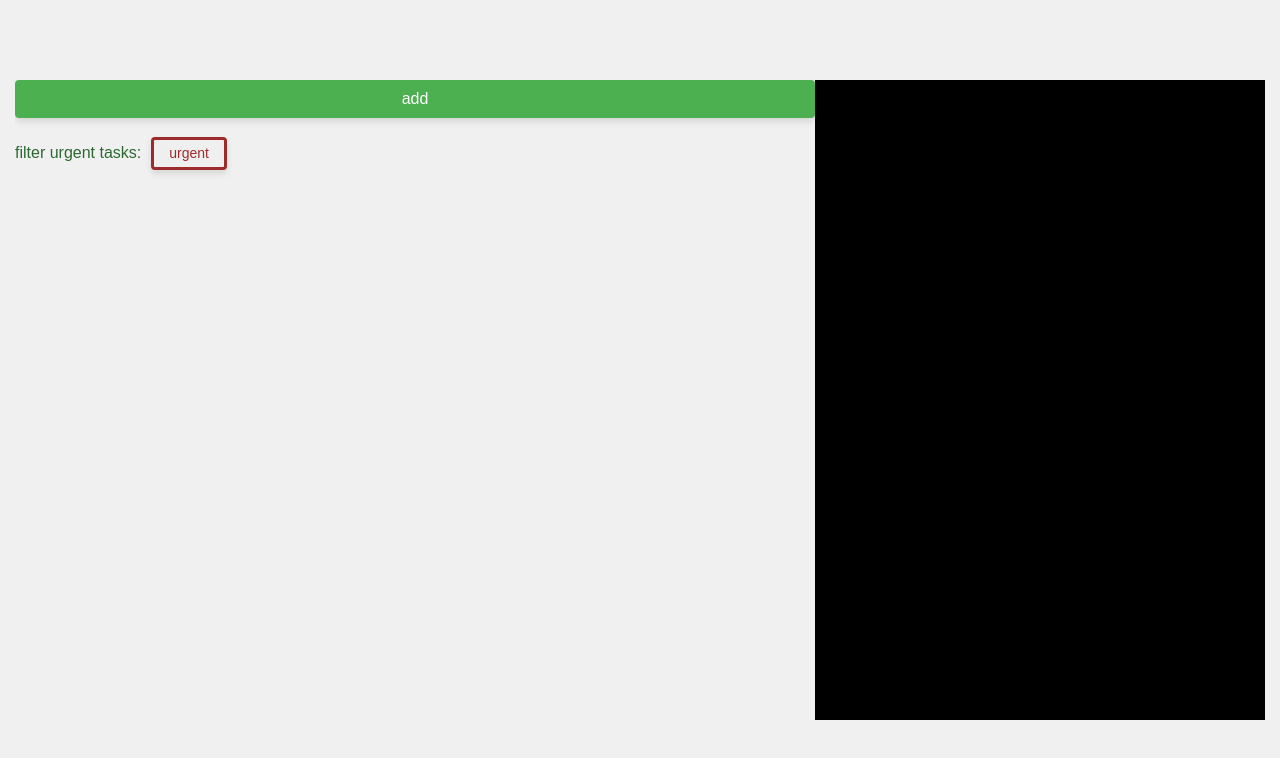
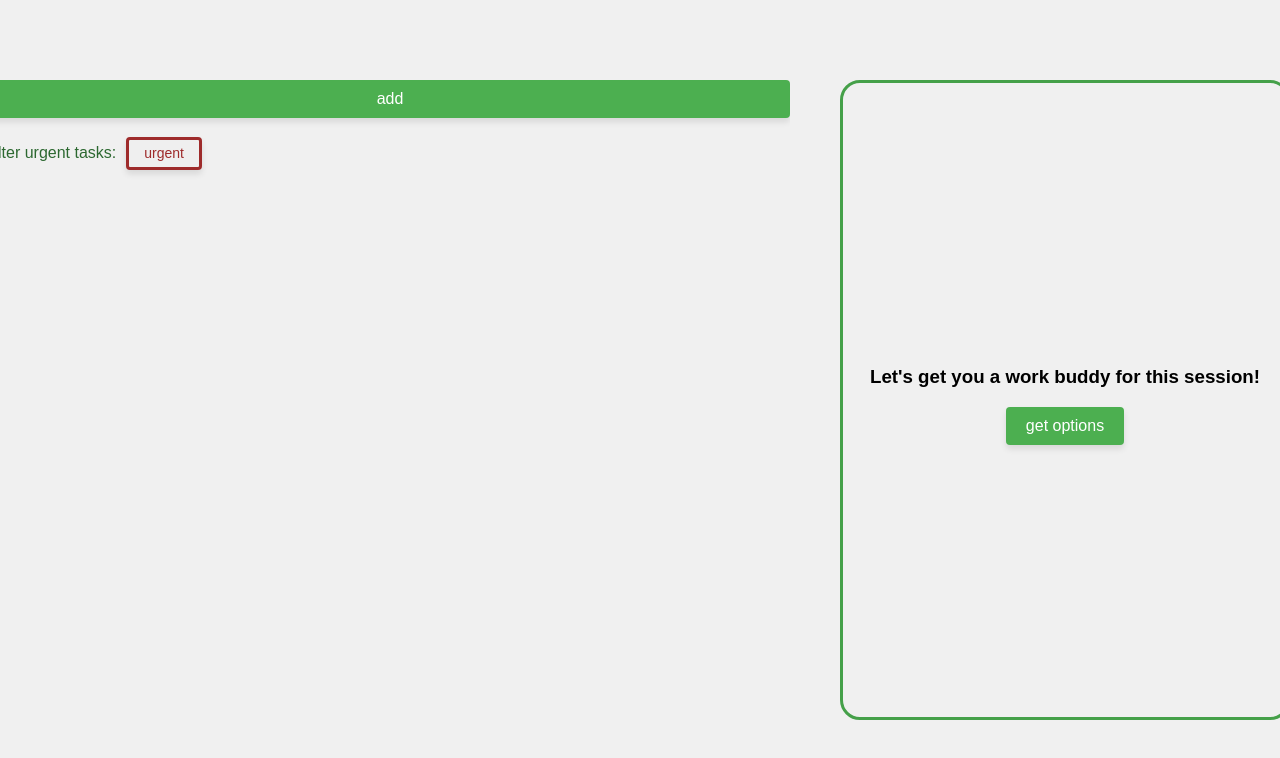
Before and after one commit to TheaAleksovDev/ReactConceptsPractice, a React (Create React App) app: page / in a window 1280 px wide. Shown: the top 758 px of the page. Built offline with nearby package versions, Linux system fonts and the light colour scheme.

Commit message:
Fetching buddies - useCallback; Choosing myBuddy + naming - useRef

```diff
--- a/src/components/WorkBuddies/WorkBuddies.tsx
+++ b/src/components/WorkBuddies/WorkBuddies.tsx
@@ -1,10 +1,111 @@
-import React from "react"
-import './work-buddies.css'
+import React, {
+  Fragment,
+  useCallback,
+  useEffect,
+  useRef,
+  useState,
+} from "react";
+import "./work-buddies.css";
+import classNames from "classnames";
+type Buddy = {
+  name: string;
+  url: string;
+};
 
-const WorkBuddies = () =>{
-    return(<div className="work-buddies"></div>
+const WorkBuddies = () => {
+  const [buddies, setBuddies] = useState<Buddy[]>([]);
+  const [myBuddy, setMyBuddy] = useState<Buddy>();
+  const [isBuddyChosen, setIsBuddyChosen] = useState<boolean>(false);
+  //useRef
+  const nameRef = useRef<HTMLInputElement>(null);
 
-    )
-}
+  //useCallback because of an expensive function
+  const fetchBuddies = useCallback(async () => {
+    try {
+      const response = await fetch(
+        "https://pokeapi.co/api/v2/pokemon?limit=100"
+      );
+      const data = await response.json();
 
-export default WorkBuddies
+      const randomIndexes = [];
+      for (let i = 0; i < 9; i++) {
+        randomIndexes.push(Math.floor(Math.random() * 100));
+      }
+
+      const todaysBuddies: Buddy[] = randomIndexes.map((index: number) => {
+        let urlSplitted = data.results[index].url.split("/");
+        let newUrl = `https://raw.githubusercontent.com/PokeAPI/sprites/master/sprites/pokemon/${
+          urlSplitted[urlSplitted.length - 2]
+        }.png`;
+
+        return { name: data.results[index].name, url: newUrl };
+      });
+
+      setBuddies(todaysBuddies);
+    } catch (error) {
+      console.log(error);
+    }
+  }, [setBuddies]);
+
+  useEffect(() => {
+    console.log(buddies);
+  }, [buddies]);
+
+  const displayBuddies = buddies.map((buddy: Buddy, index) => {
+    return (
+      <div
+        className={classNames("buddy-small", { selected: myBuddy === buddy })}
+        key={index}
+        onClick={() => {
+          setMyBuddy(buddy);
+        }}
+      >
+        <img src={buddy.url} alt="buddy-image" />
+      </div>
+    );
+  });
+
+  const onChooseOne = () => {
+    if (nameRef.current && nameRef.current.value) {
+      setMyBuddy((prev) => ({
+        ...(prev as Buddy),
+        name: nameRef.current!.value,
+      }));
+    }
+    setIsBuddyChosen(true);
+  };
+
+  useEffect(() => {
+    console.log(myBuddy);
+  }, [myBuddy]);
+
+  return (
+    <div className="work-buddies">
+      {!buddies.length && !isBuddyChosen && (
+        <Fragment>
+          <h3>Let's get you a work buddy for this session!</h3>
+          <button className="get-options green" onClick={fetchBuddies}>
+            get options
+          </button>
+        </Fragment>
+      )}
+      {buddies && !isBuddyChosen && (
+        <div className="buddies-container">{displayBuddies}</div>
+      )}
+      {buddies.length > 1 && !isBuddyChosen && (
+        <Fragment>
+          <input
+            type="text"
+            placeholder="give him a name or we'll keep his default one"
+            ref={nameRef}
+          />
+          <button className="green" onClick={onChooseOne}>
+            choose one!
+          </button>
+        </Fragment>
+      )}
+    </div>
+  );
+};
+
+export default WorkBuddies;
--- a/src/components/WorkBuddies/work-buddies.css
+++ b/src/components/WorkBuddies/work-buddies.css
@@ -1,4 +1,63 @@
-.work-buddies{
-    width: 450px;
-    height: 80vh;background-color: black;
+.work-buddies {
+  margin-left: 50px;
+  width: 450px;
+  height: 80vh;
+  border: 3px solid #45a049;
+  border-radius: 20px;
+  display: flex;
+  align-items: center;
+  justify-content: center;
+  box-sizing: border-box;
+  flex-direction: column;
 }
+
+button {
+  border: none;
+  color: white;
+  padding: 10px 20px;
+  text-align: center;
+  text-decoration: none;
+  display: inline-block;
+  font-size: 16px;
+  cursor: pointer;
+  border-radius: 4px;
+  transition: background-color 0.3s ease;
+}
+
+.green:hover {
+  background-color: #45a049;
+}
+
+.buddy-small {
+  width: 120px;
+
+  box-sizing: border-box;
+}
+.buddy-small img {
+  width: 100%;
+  height: auto;
+  box-sizing: border-box;
+}
+.buddy-small:hover{
+    cursor: pointer;
+}
+.buddies-container {
+  width: 100%;
+  display: flex;
+  align-items: center;
+  justify-content: center;
+  flex-wrap: wrap;
+  margin-bottom: 8px;
+}
+.selected {
+  border: 2px solid #45a049;
+}
+
+
+input {
+    width: 90%;
+    font-size: 14px;
+    box-sizing: border-box;
+    outline: #2c6830;
+    margin-bottom: 10px;
+  }
```
